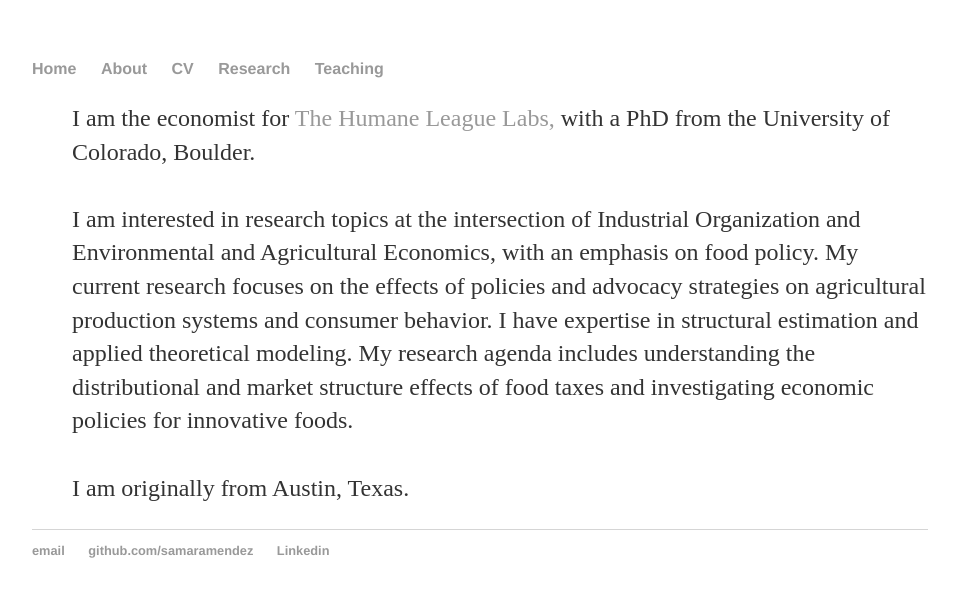
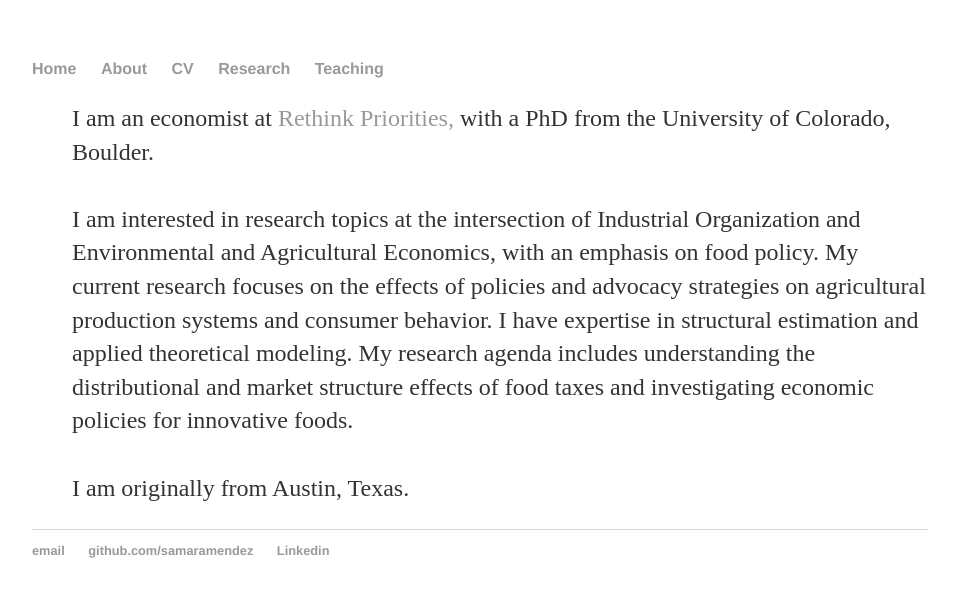
Before and after one commit to samaramendez/samaramendez.github.io, a Jekyll site: the page built from about/index.html, in a window 1280 px wide. Shown: the top 597 px of the page, without its empty margins (160-1115 px from the left). Built offline with Jekyll 4.4.1, drawn with Linux system fonts in a browser that asks for light colours.

Commit message:
update organiztation

```diff
--- a/about/index.html
+++ b/about/index.html
@@ -8,7 +8,7 @@ title: Samara Mendez
 <div class="blurb">
 		<ul>
 
-	<p> I am the economist for <a href="https://thehumaneleague.org/labs">The Humane League Labs,</a> with a PhD from the University of Colorado, Boulder. <br><br>
+	<p> I am an economist at <a href="https://rethinkpriorities.org/">Rethink Priorities,</a> with a PhD from the University of Colorado, Boulder. <br><br>
 	I am interested in research topics at the intersection of Industrial Organization and Environmental and Agricultural Economics, with an emphasis on food policy.
 	My current research focuses on the effects of policies and advocacy strategies on agricultural production systems and consumer behavior. I have expertise in structural estimation and applied theoretical modeling. My research agenda includes understanding the distributional and market structure effects of food taxes and investigating economic policies for innovative foods.
 
```
